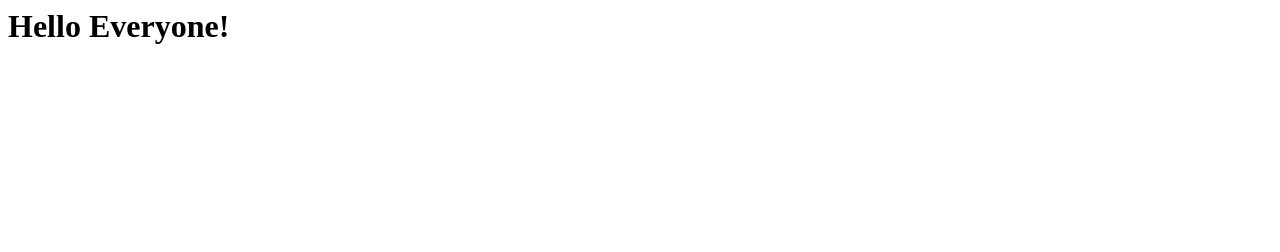
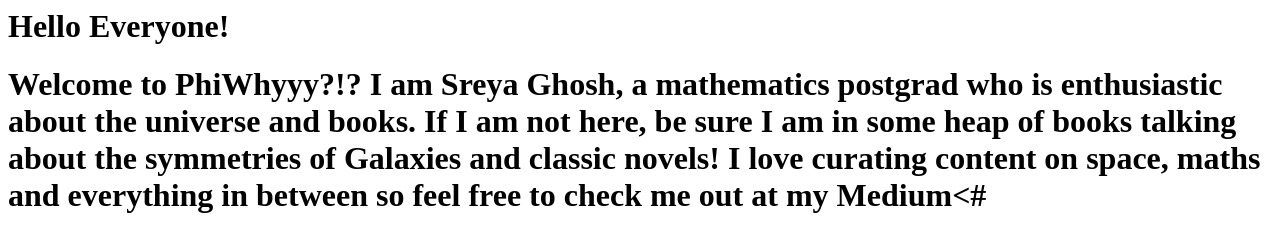
Before and after one commit to PhiWhyyy/PhiWhyyy, a plain HTML site: page index.html in a window 1280 px wide. Drawn offline with Linux system fonts and the light colour scheme.

Commit message:
Create index.html for PhiWhyyy.github.io GitHub Pages

```diff
--- a/index.html
+++ b/index.html
@@ -1 +1,3 @@
 <h1>Hello Everyone!<h1>
+Welcome to PhiWhyyy?!?
+I am Sreya Ghosh, a mathematics postgrad who is enthusiastic about the universe and books. If I am not here, be sure I am in some heap of books talking about the symmetries of Galaxies and classic novels!  I love curating content on space, maths and everything in between so feel free to check me out at my Medium<#
```
